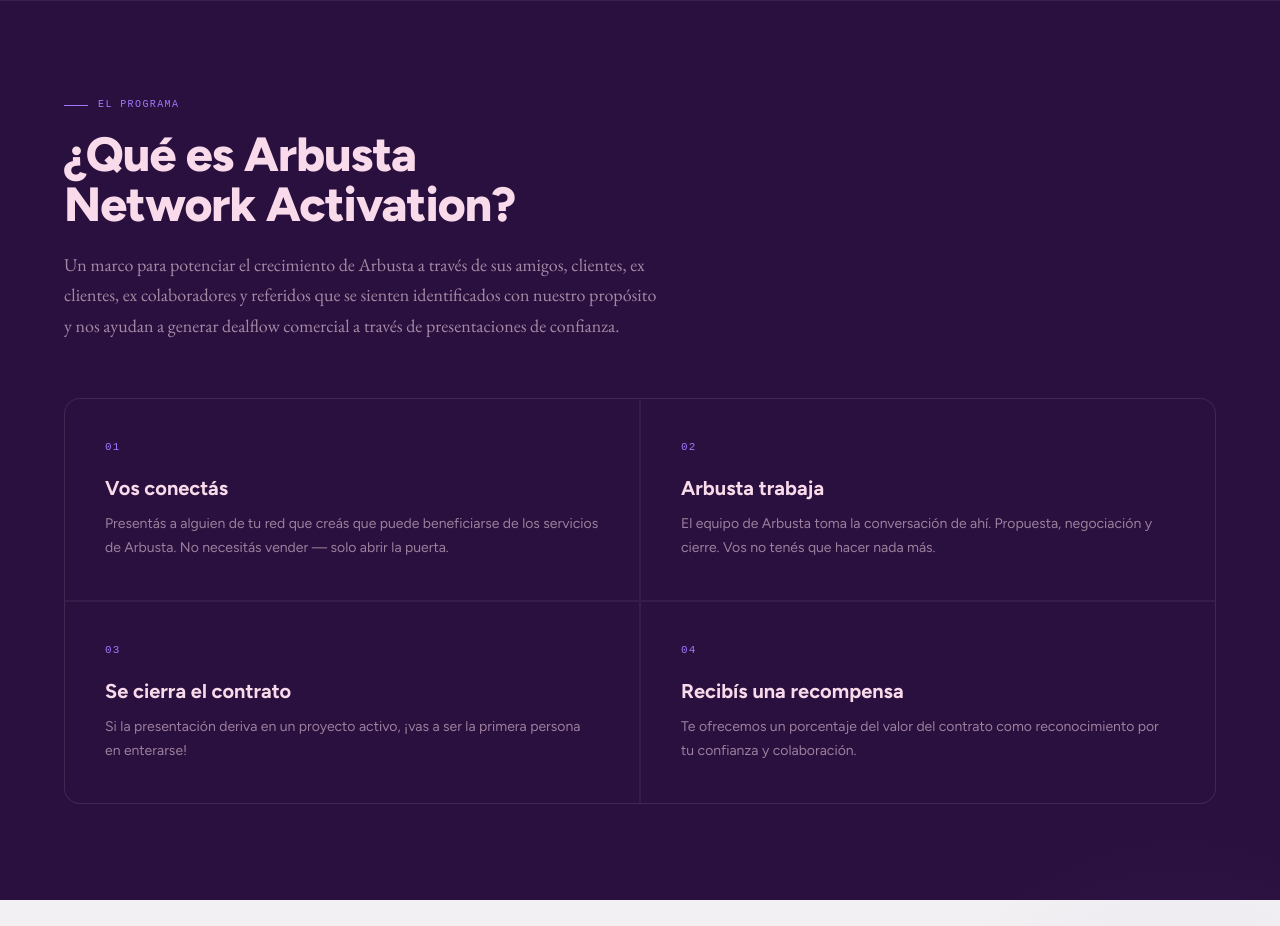
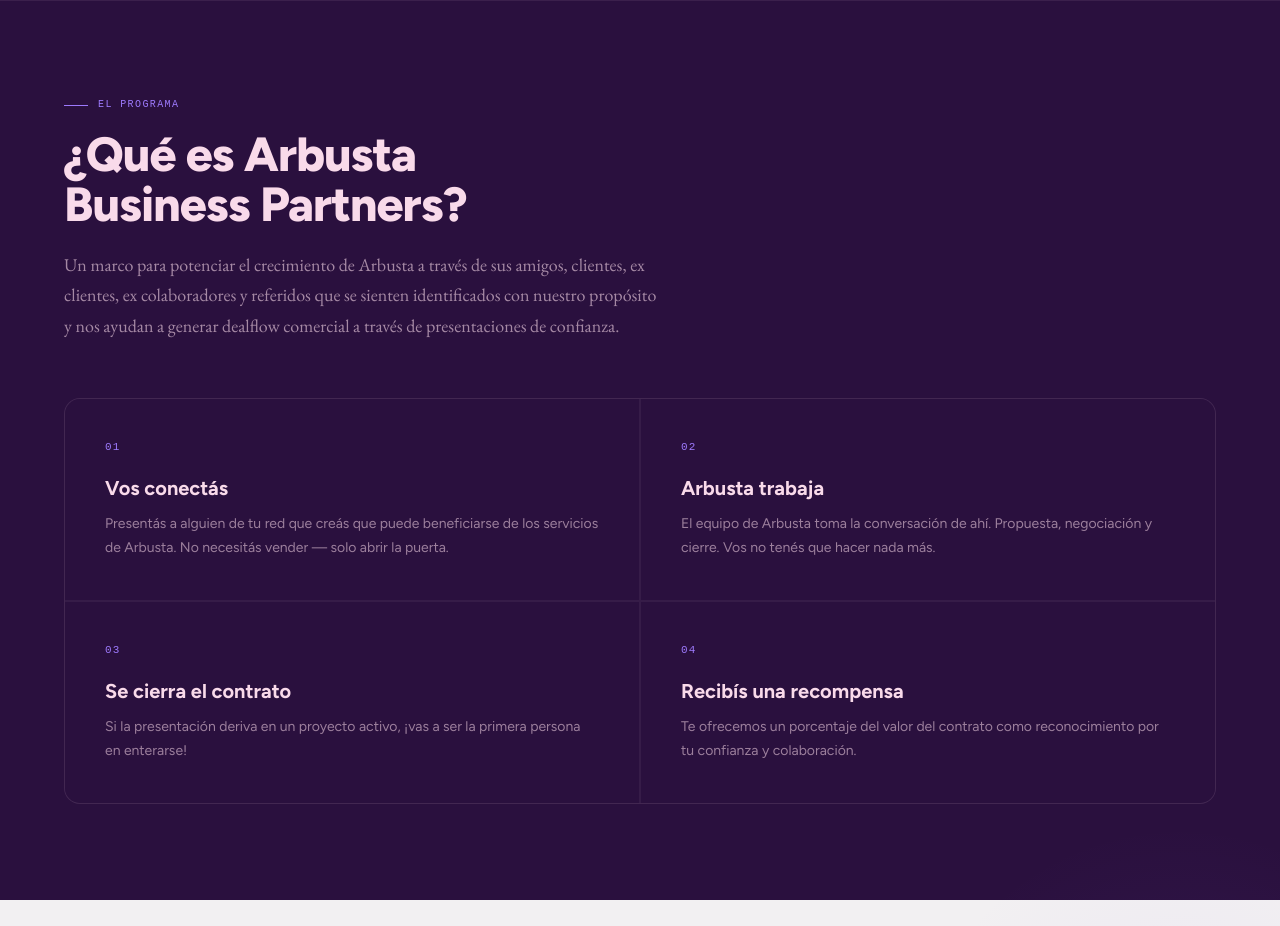
Before and after one commit to WebArbusta-Vercel/arbusta-network, a plain HTML site: page index.html in a window 1280 px wide. Shown: the part 800-1726 px from the top of the page. Drawn offline with nearby package versions, Linux system fonts and the light colour scheme; a web font is replaced by a local one.

Commit message:
Update index.html

```diff
--- a/index.html
+++ b/index.html
@@ -47,7 +47,7 @@
 <!-- WHAT IS IT -->
 <section class="what">
   <div class="section-label">El programa</div>
-  <h2 class="section-title">¿Qué es Arbusta<br>Network Activation?</h2>
+  <h2 class="section-title">¿Qué es Arbusta<br>Business Partners?</h2>
   <p class="section-intro">Un marco para potenciar el crecimiento de Arbusta a través de sus amigos, clientes, ex clientes, ex colaboradores y referidos que se sienten identificados con nuestro propósito y nos ayudan a generar dealflow comercial a través de presentaciones de confianza.</p>
 
   <div class="what-grid fade-up">
```
